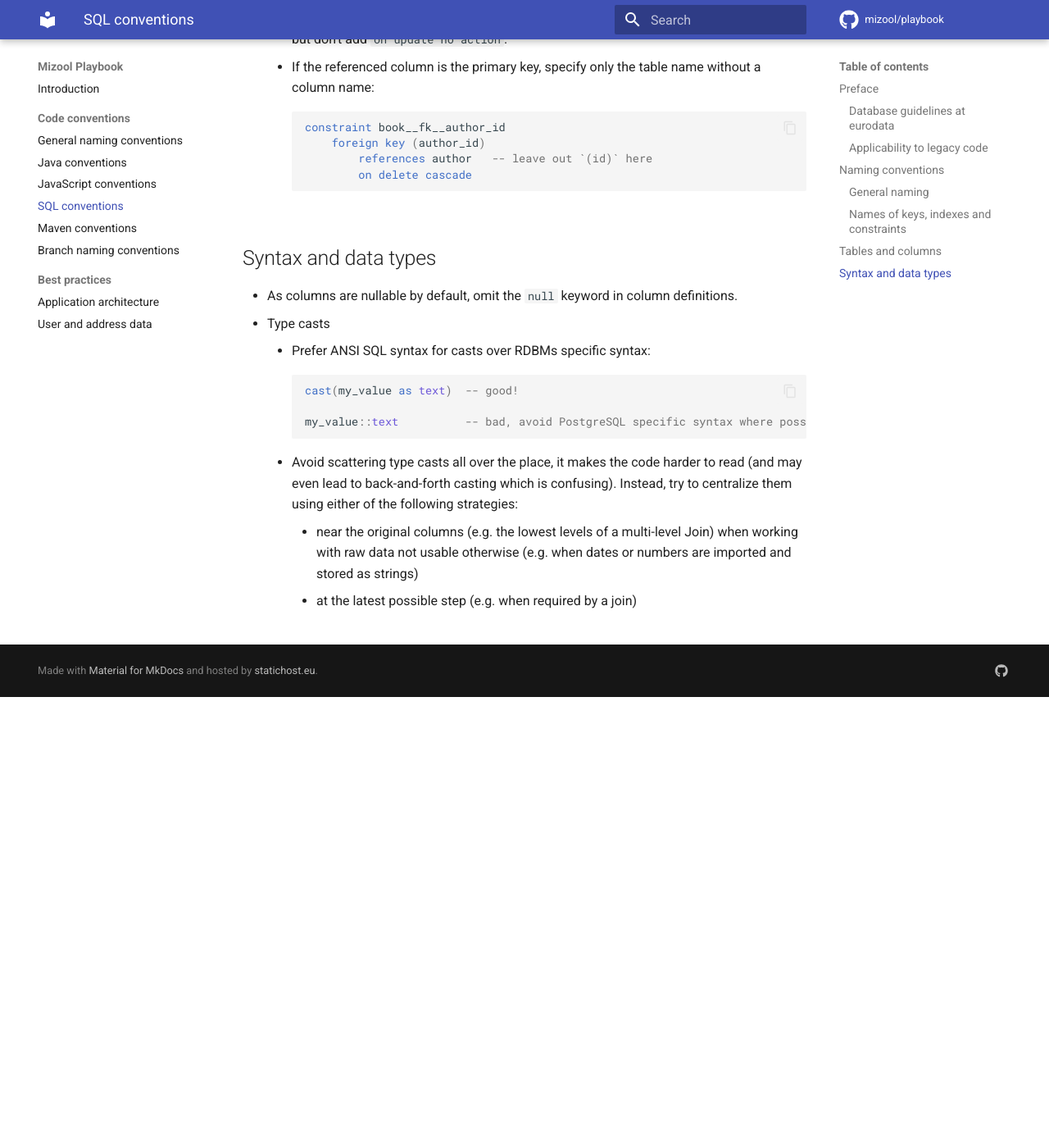
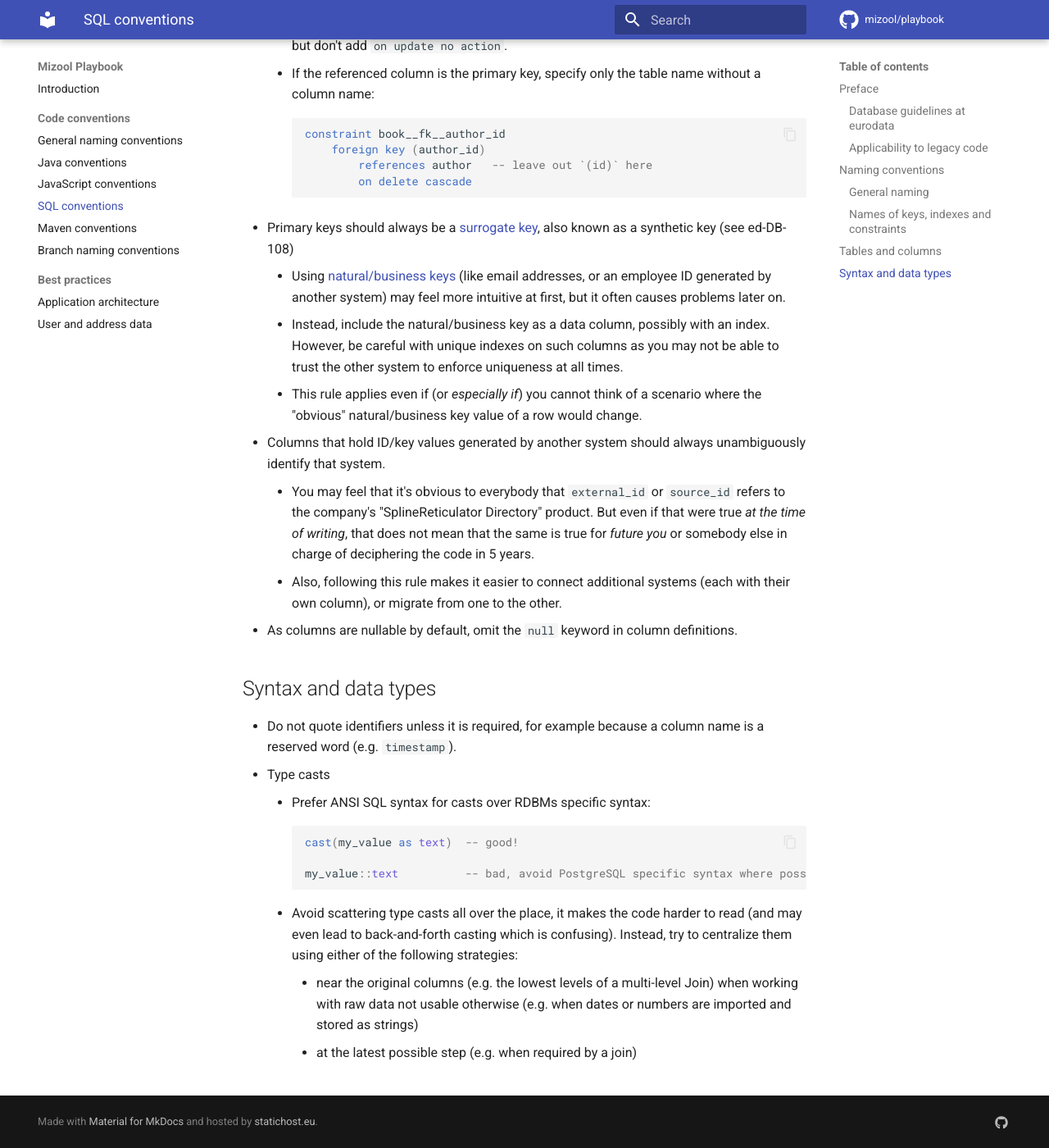
Before and after one commit to mizool/playbook, an MkDocs documentation site: the page built from docs/code-conventions/sql.md, in a window 1280 px wide and 1400 px high, scrolled down 2512 px. Shown: the whole window at 82% size. Built offline with MkDocs 1.6.1 and Material for MkDocs 9.7.7, drawn with Linux system fonts in a browser that asks for light colours; comment, search, counter and statistics services are not loaded; before the commit the page ends 3362 px from its top, so only the background shows below that; some of the changed text lies outside the part shown.

Commit message:
Add rules on surrogate PKs, external IDs and quoting

````diff
--- a/docs/code-conventions/sql.md
+++ b/docs/code-conventions/sql.md
@@ -24,13 +24,13 @@ If you encounter such a case, discuss it with other developers, then choose an a
 
 ### General naming
 
-- Use `snake_case` for all identifiers in databases (see [Capitalization and format](naming.md#capitalization-and-format) and ed-DB-115).
+- Use lower case for all identifiers in databases, and use `snake_case` for multi-word identifiers (see [Capitalization and format](naming.md#capitalization-and-format) and ed-DB-115).
 - Avoid abbreviations and specifically making up your own abbreviations.
   For details, see [General rules](naming#general-rules) and ed-DB-118.
 - Table names use singular (`book`, not `books`).
   See ed-DB-117.
 - Do not add prefixes and suffixes to the name of a column based on its type or usage.
-  Specifically, do not add `fk_` to the name of a column that is (part of) a foreign key constraint (a practice suggested by ed-DB-119).
+    - Specifically, do not add `fk_` to the name of a column that is (part of) a foreign key constraint (a practice suggested by ed-DB-119).
 - Do not add a general prefix or suffix to the name of views to distinguish them from tables (a practice suggested by ed-DB-119).
     - A side effect of this rule is that you cannot have a table `foo_status` accompanied by a `v_foo_status` view, which we think would be confusing.
       If a view has some specific purpose, include it in the name instead, e.g. `foo_status_printable`.
@@ -72,11 +72,20 @@ Names of keys, indexes and constraints follow the structure given below, with se
               references author   -- leave out `(id)` here
               on delete cascade
       ```
-
+- Primary keys should always be a [surrogate key](https://en.wikipedia.org/wiki/Surrogate_key), also known as a synthetic key (see ed-DB-108)
+    - Using [natural/business keys](https://en.wikipedia.org/wiki/Natural_key) (like email addresses, or an employee ID generated by another system) may feel more intuitive at first, but it often causes problems later on.
+    - Instead, include the natural/business key as a data column, possibly with an index.
+      However, be careful with unique indexes on such columns as you may not be able to trust the other system to enforce uniqueness at all times.
+    - This rule applies even if (or _especially if_) you cannot think of a scenario where the "obvious" natural/business key value of a row would change.
+- Columns that hold ID/key values generated by another system should always unambiguously identify that system.
+    - You may feel that it's obvious to everybody that `external_id` or `source_id` refers to the company's "SplineReticulator Directory" product.
+      But even if that were true _at the time of writing_, that does not mean that the same is true for _future you_ or somebody else in charge of deciphering the code in 5 years.
+    - Also, following this rule makes it easier to connect additional systems (each with their own column), or migrate from one to the other.
+- As columns are nullable by default, omit the `null` keyword in column definitions.
 
 ## Syntax and data types
 
-- As columns are nullable by default, omit the `null` keyword in column definitions.
+- Do not quote identifiers unless it is required, for example because a column name is a reserved word (e.g. `timestamp`).
 - Type casts
     - Prefer ANSI SQL syntax for casts over RDBMs specific syntax:
       ```sql
````
